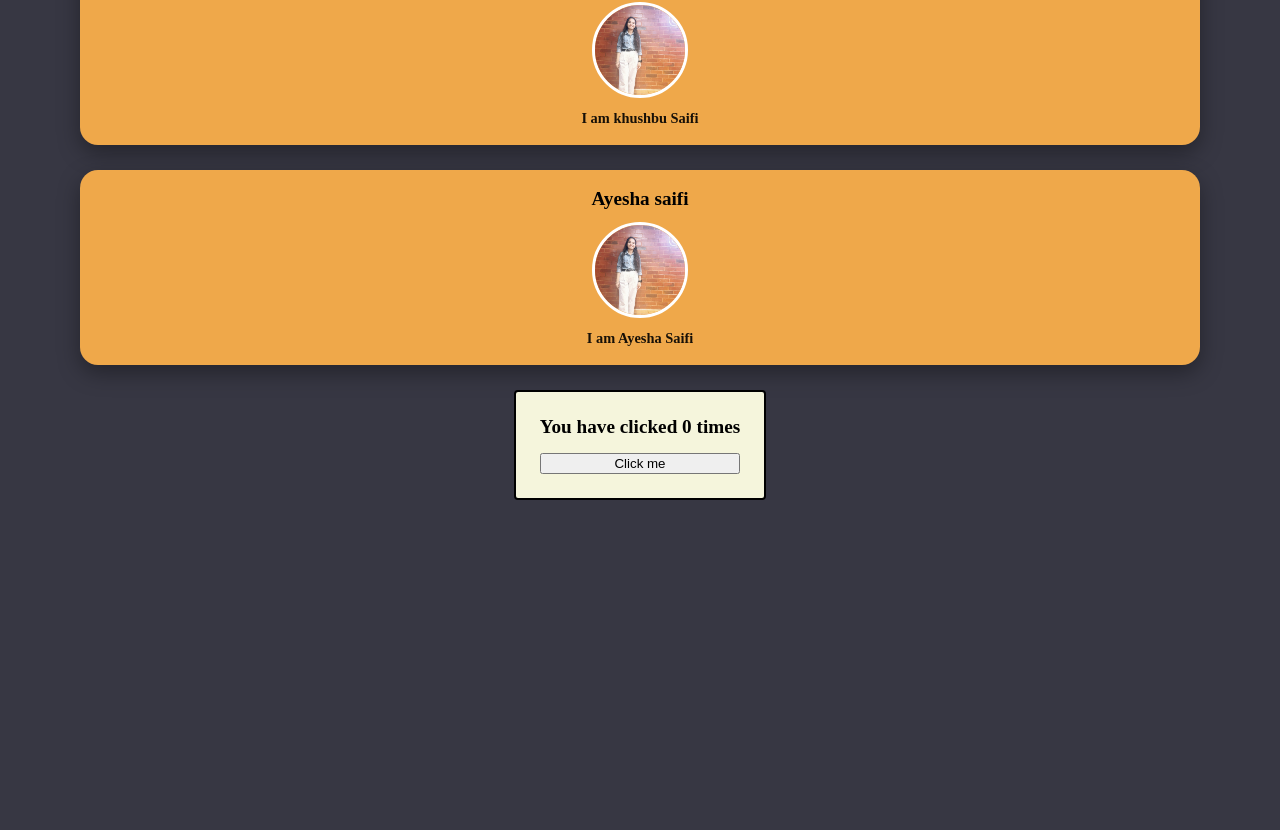
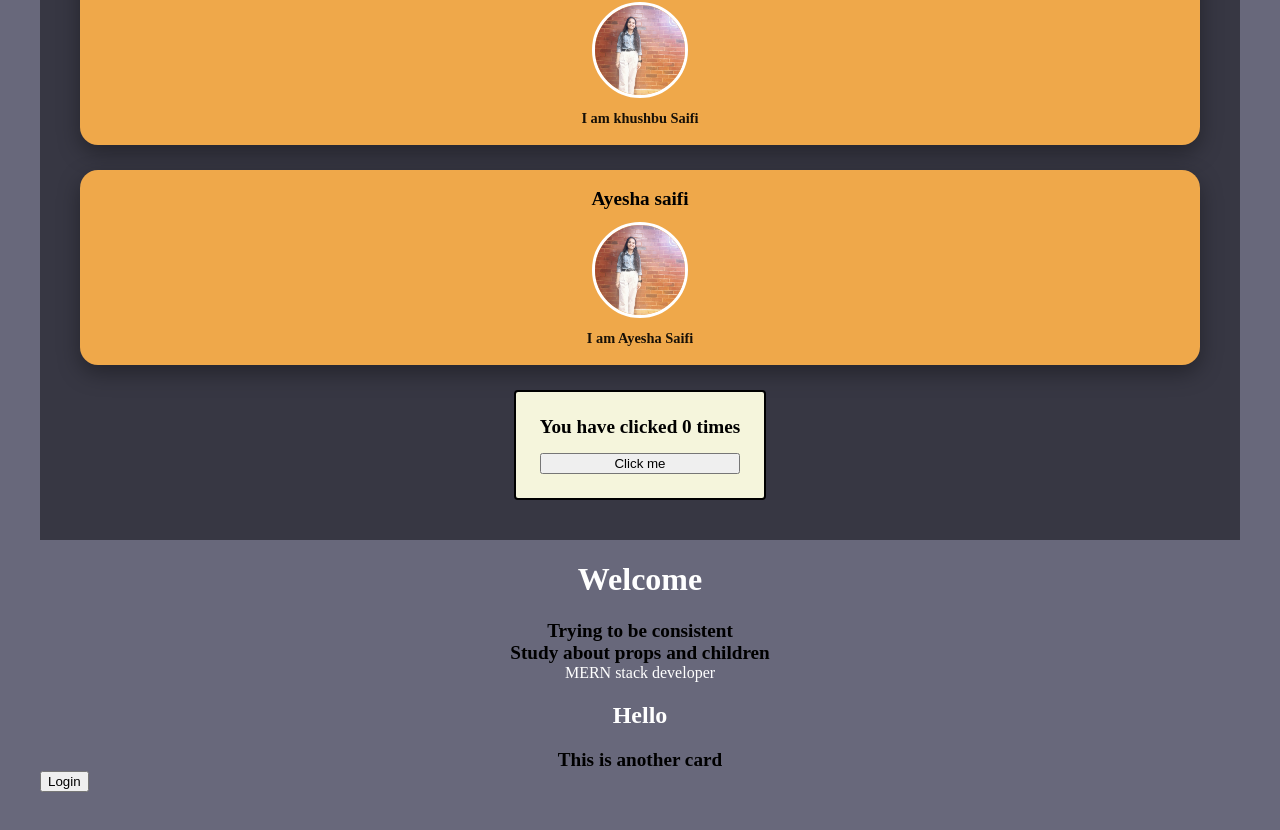
Before and after one commit to Khushbusaifi012/MERN-stack, a React (Vite) app in the folder websites/React/IntroReact/react-project-one/: page / in a window 1280 px wide. Shown: the part 350-1180 px from the top of the page. Before the commit the page ends 930 px from the top, so only its background shows below. Built offline with nearby package versions, Linux system fonts and the light colour scheme.

Commit message:
Learned props and children,conditional rendering and state lifting

```diff
--- a/websites/React/IntroReact/react-project-one/src/App.jsx
+++ b/websites/React/IntroReact/react-project-one/src/App.jsx
@@ -3,8 +3,24 @@ import viteLogo from '/vite.svg'
 import './App.css'
 import UserCard from './components/UserCard'
 import Counter from './components/Counter'
+import Card from './components/Card'
+import { useState } from 'react'
+import Logutbutton from './components/Logutbutton'
+import Loginbutton from './components/Loginbutton'
 
 function App() {
+  const[isLoggedIn,setLoggedIn]=useState(false);   //set according to buttons
+
+  // if(isLoggedIn){
+  //   return(
+  //     <Logutbutton/>
+  //   )
+  // }
+  // else{
+  //   return(
+  //     <Loginbutton/>
+  //   )
+  // }
 
   return (
     <>
@@ -14,6 +30,24 @@ function App() {
       <UserCard name="Ayesha saifi" desc="I am Ayesha Saifi"/>
       <Counter/>
     </div>
+
+    <div className='card'>
+      <Card name="Khushbu" designation="MERN stack developer">
+        <h1>Welcome</h1>
+        <p>Trying to be consistent</p>
+        <p>Study about props and children</p>
+      </Card>
+
+      <Card>
+        <h2>Hello</h2>
+        <p>This is another card</p>
+      </Card>
+      <Card/>
+    </div>
+
+    <div>
+      {isLoggedIn ? <Logutbutton/> : <Loginbutton/>}
+    </div>
     </>
   )
 }
--- /dev/null
+++ b/websites/React/IntroReact/react-project-one/src/components/Card.css
@@ -0,0 +1,3 @@
+.card{
+    text-align: center;
+}
--- /dev/null
+++ b/websites/React/IntroReact/react-project-one/src/components/Card.jsx
@@ -0,0 +1,13 @@
+import React from 'react'
+import './Card.css'
+
+const Card = (props) => {
+  return (
+    <div>
+        {props.children}
+        {props.designation}
+    </div>
+  )
+}
+
+export default Card
--- /dev/null
+++ b/websites/React/IntroReact/react-project-one/src/components/Loginbutton.jsx
@@ -0,0 +1,11 @@
+import React from 'react'
+
+const Loginbutton = () => {
+  return (
+    <button>
+        Login
+    </button>
+  )
+}
+
+export default Loginbutton
--- /dev/null
+++ b/websites/React/IntroReact/react-project-one/src/components/Logutbutton.jsx
@@ -0,0 +1,11 @@
+import React from 'react'
+
+const Logutbutton = () => {
+  return (
+    <button>
+        Logout
+    </button>
+  )
+}
+
+export default Logutbutton
--- a/websites/React/IntroReact/react-project-one/src/index.css
+++ b/websites/React/IntroReact/react-project-one/src/index.css
@@ -7,7 +7,7 @@ p{
 
 
 body{
-  background-color: rgb(55,55,67);
+  background-color: rgb(104, 104, 123);
   color: white;
   font-size: 1rem;
   padding: 2rem;
```
